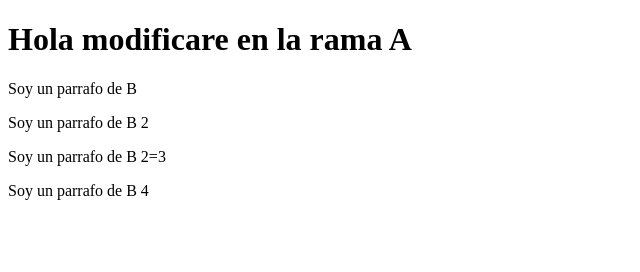
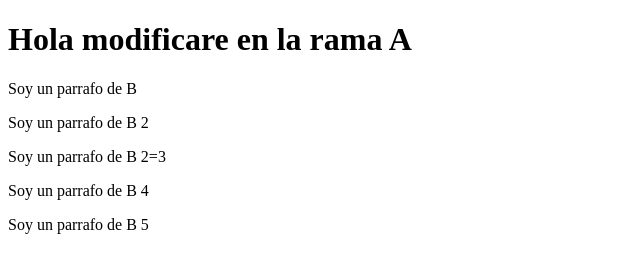
Before and after one commit to cjosue15/test, a plain HTML site: page index.html in a window 1280 px wide. Shown: the whole page, without its empty margins (0-640 px from the left). Drawn offline with Linux system fonts and the light colour scheme.

Commit message:
se agrega parrafo 5

```diff
--- a/index.html
+++ b/index.html
@@ -12,5 +12,6 @@
     <p>Soy un parrafo de B 2</p>
     <p>Soy un parrafo de B 2=3</p>
     <p>Soy un parrafo de B 4</p>
+    <p>Soy un parrafo de B 5</p>
   </body>
 </html>
```
